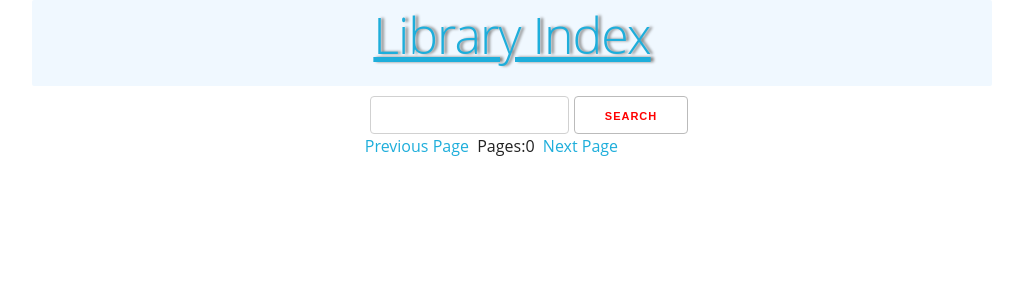
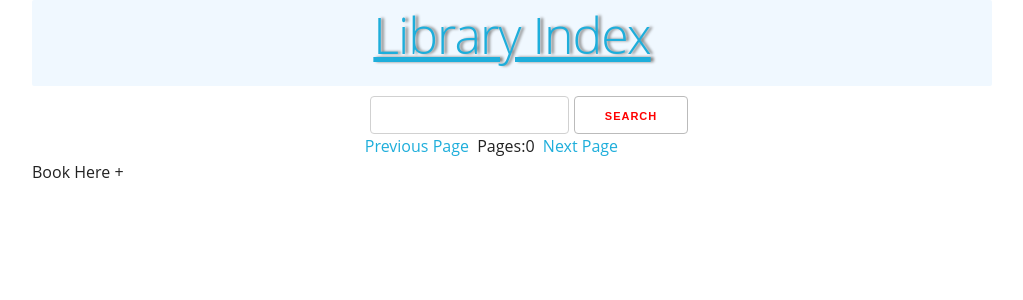
Before and after one commit to alimertcakar/library-app, a React (Create React App) app: page / in a window 1280 px wide. Shown: the top 300 px of the page, without its empty margins (128-1151 px from the left). Built offline with nearby package versions, Linux system fonts and the light colour scheme.

Commit message:
book context

```diff
--- a/src/App.js
+++ b/src/App.js
@@ -6,20 +6,30 @@ import './style/typography.css';
 
 import Navbar from './components/Navbar';
 import Search from './components/Search';
-import Pagination from './components/Pagination.js';
-
+import Pagination from './components/Pagination';
+import BookList from './components/BookList';
 
 function App() {
   return (
     <div className="container">
+
       <div className="row">
         <div className="twelve columns">
           <Navbar title="Library Index" />
         </div>
       </div>
-      <div className="four columns offset-by-four">
-        <Search />
-        <Pagination />
+
+      <div className="row">
+        <div className="four columns offset-by-four">
+          <Search />
+          <Pagination />
+        </div>
+      </div>
+
+      <div className="row">
+        <div className="twelve columns">
+          <BookList />
+        </div>
       </div>
     </div>
   );
--- /dev/null
+++ b/src/components/BookDisplay.js
@@ -0,0 +1,12 @@
+import React, { useState } from 'react';
+import '../style/components/BookDisplay.css';
+
+function BookDisplay(props) {
+    return (
+        <div id="BookDisplay">
+            Book Here + {props.Values}
+        </div>
+    )
+}
+
+export default BookDisplay;
--- /dev/null
+++ b/src/components/BookList.js
@@ -0,0 +1,12 @@
+import React from 'react';
+import BookDisplay from './BookDisplay';
+import BookContext from './contexts/BookContext';
+
+function BookList(props) {
+    return (
+        <BookContext.Provider value={props}>
+            <BookDisplay />
+        </BookContext.Provider>
+    )
+}
+export default BookList;
--- /dev/null
+++ b/src/components/contexts/BookContext.js
@@ -0,0 +1,7 @@
+import React, { createContext } from 'react';
+import BookDisplay from './BookDisplay';
+
+const BookContext = createContext({ "context state": "no state" });
+
+
+export default BookContext;
--- /dev/null
+++ b/src/style/components/index.html
@@ -0,0 +1 @@
+<strong>You are not allowed to see this page</strong>
--- /dev/null
+++ b/src/todo - access denied.html
@@ -0,0 +1 @@
+<strong>You are not allowed to see this page</strong>
```
Also changed, not shown: src/style/components/BookDisplay.css (added).
